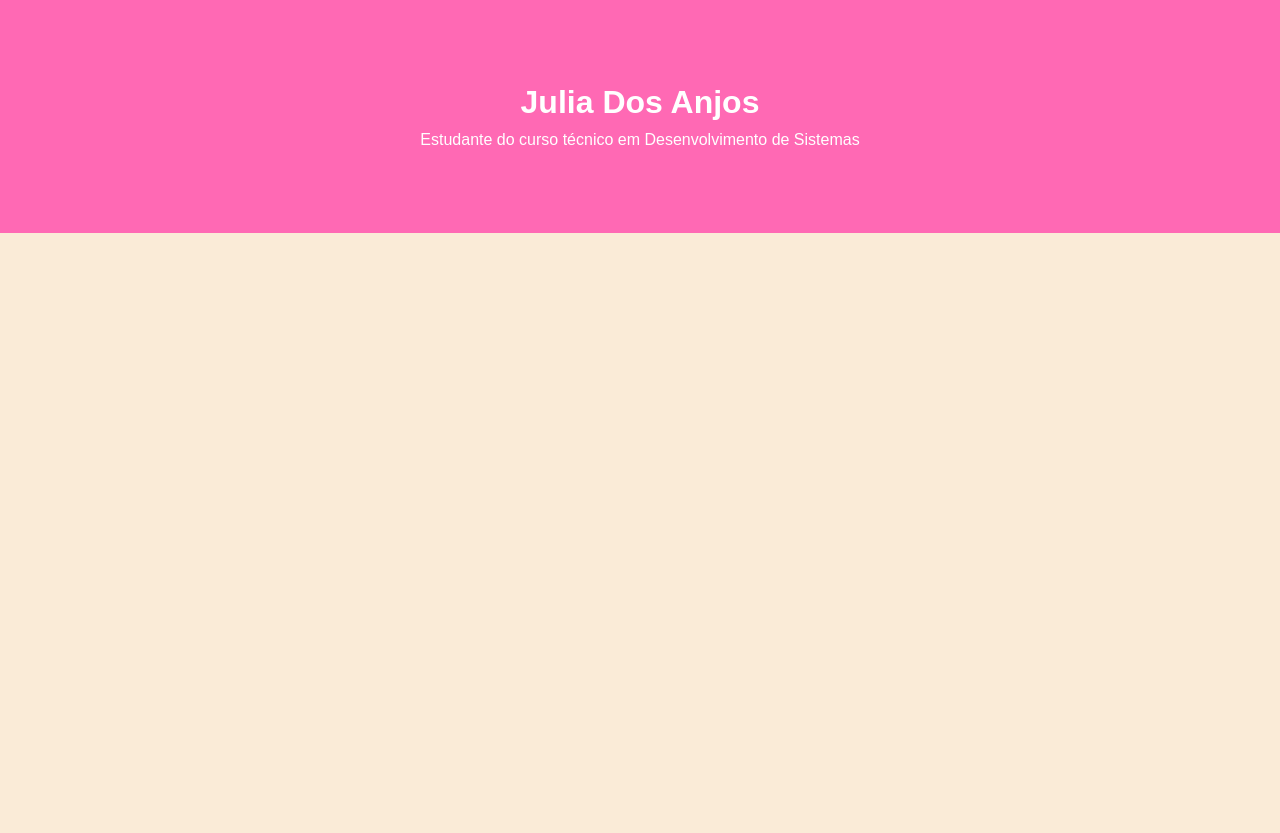
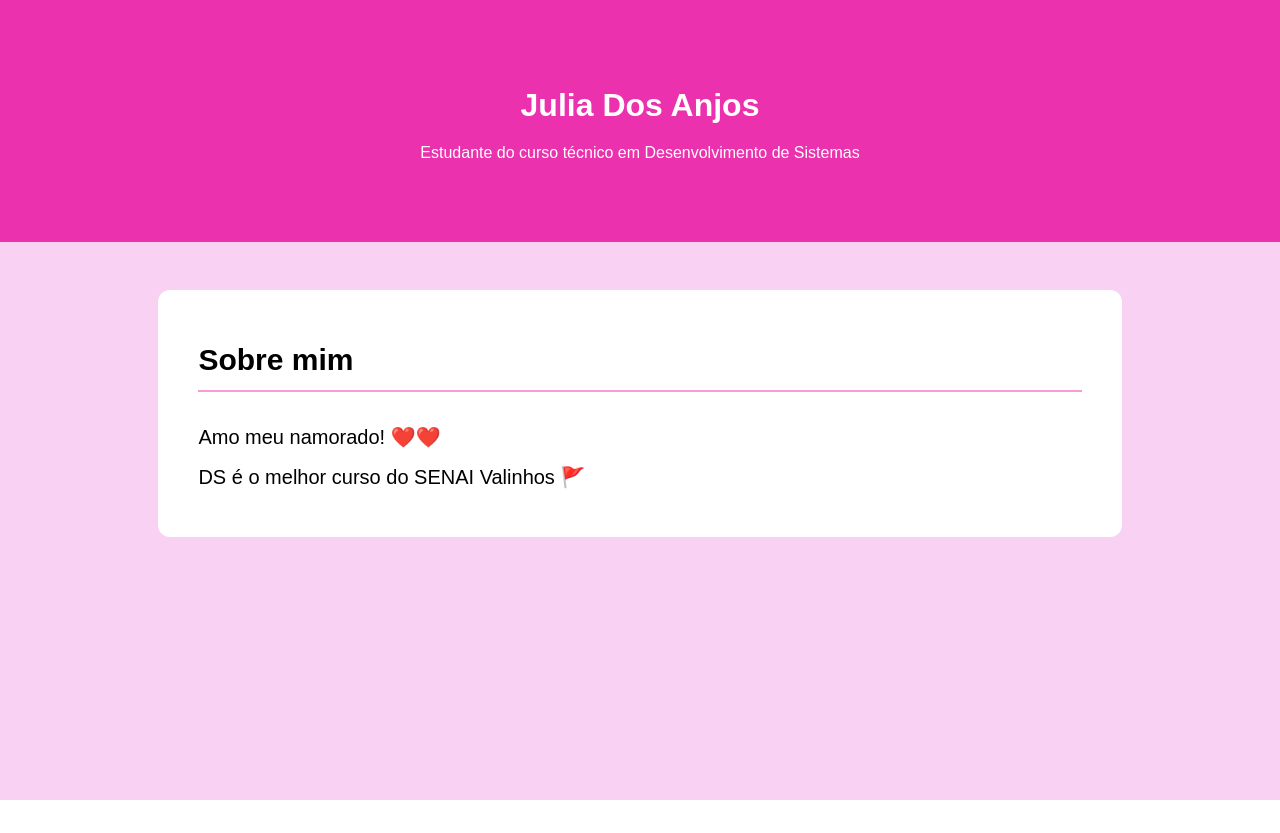
Before and after one commit to julia-anjos968/meu-primeiro-site, a plain HTML site: page index.html in a window 1280 px wide. After the commit the page ends 800 px from the top, so only its background shows below. Drawn offline with Linux system fonts and the light colour scheme.

Commit message:
feat: finaliza a seção sobre mim no arquivo index.css

```diff
--- a/assets/styles/index.css
+++ b/assets/styles/index.css
@@ -2,24 +2,46 @@
 * {
     margin: 0;
     padding: 0;
+    box-sizing: border-box;
 }
 
 body {
     font-family: Arial, Helvetica, sans-serif;
-}
-
-h1, p {
-    text-align: center;
-    margin: 10px;
+    display: flex;
+    flex-direction: column;
+    min-height: 100vh;
+    line-height: 2;
 }
 
 header {
-    background-color: hotpink;
+    background-color: rgb(235, 49, 173);
     color: white;
-    padding: 74px;
+    padding: 73px;
+    text-align: center;
 }
 
 main {
-    height: 600px;
-    background-color: antiquewhite;
+    background-color: rgb(248, 209, 243);
+    flex: 1;
+    padding: 48px 38px;
 }
+
+#sobre-mim {
+    display: block;
+    background-color: white;
+    width: 80%;
+    margin: 0 auto;
+    padding: 40px;
+    border-radius: 12px;
+}
+
+#titulo-sobre-mim {
+    font-size: 30px;
+    margin-bottom: 16px;
+    border-bottom: 2px solid rgb(247, 156, 216);
+    margin-bottom: 25px;
+}
+
+.texto-sobre-mim {
+    font-size: 20px;
+}
--- a/index.html
+++ b/index.html
@@ -14,7 +14,11 @@
     </header>
 
     <main>
-
+      <section id ="sobre-mim">
+        <h3 id="titulo-sobre-mim">Sobre mim</h3>
+        <p class="texto-sobre-mim">Amo meu namorado! ❤️❤️</p>
+        <p class="texto-sobre-mim">DS é o melhor curso do SENAI Valinhos 🚩</p>
+      </section>
     </main>
 </body>
 </html>
```
